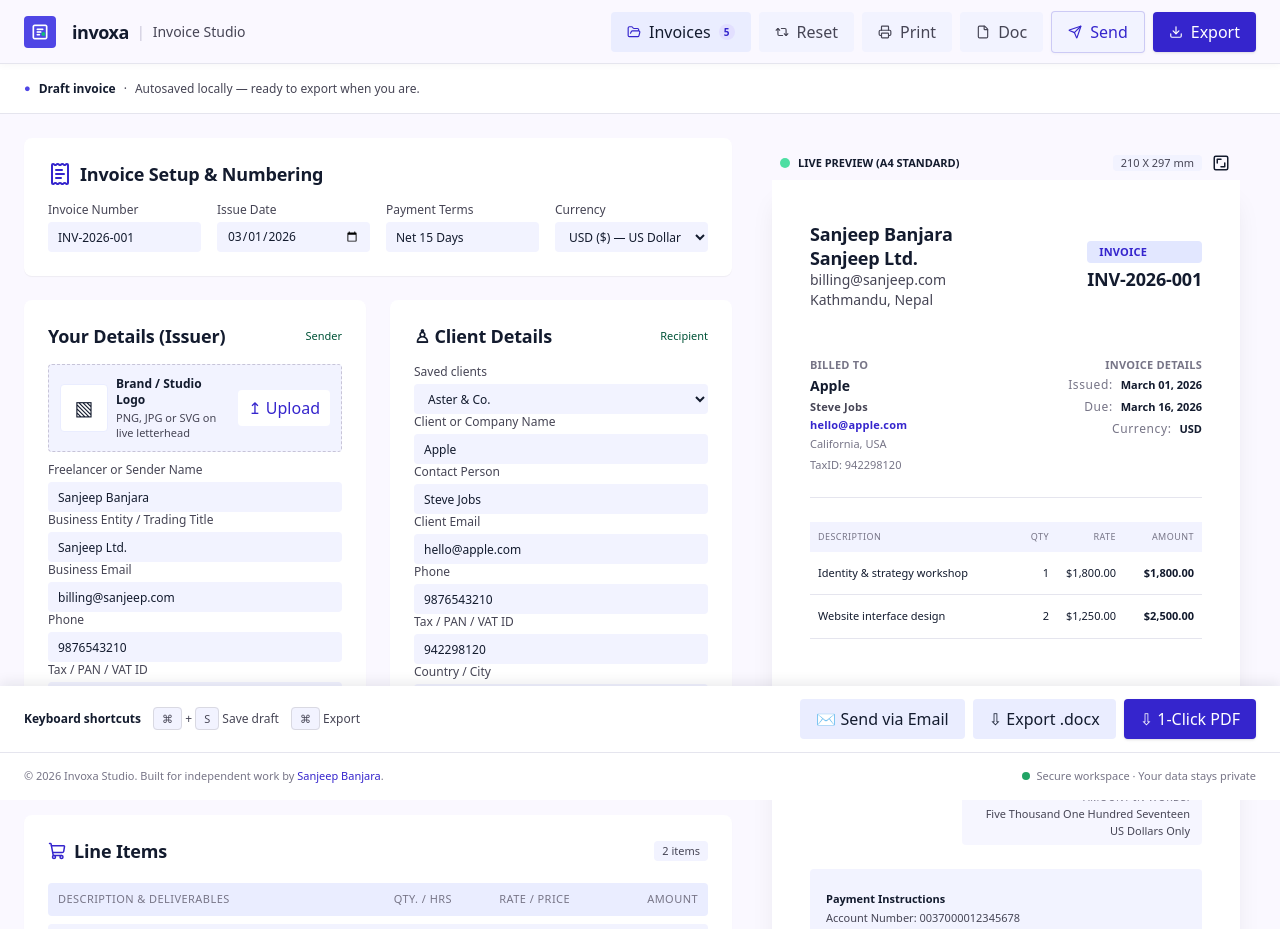
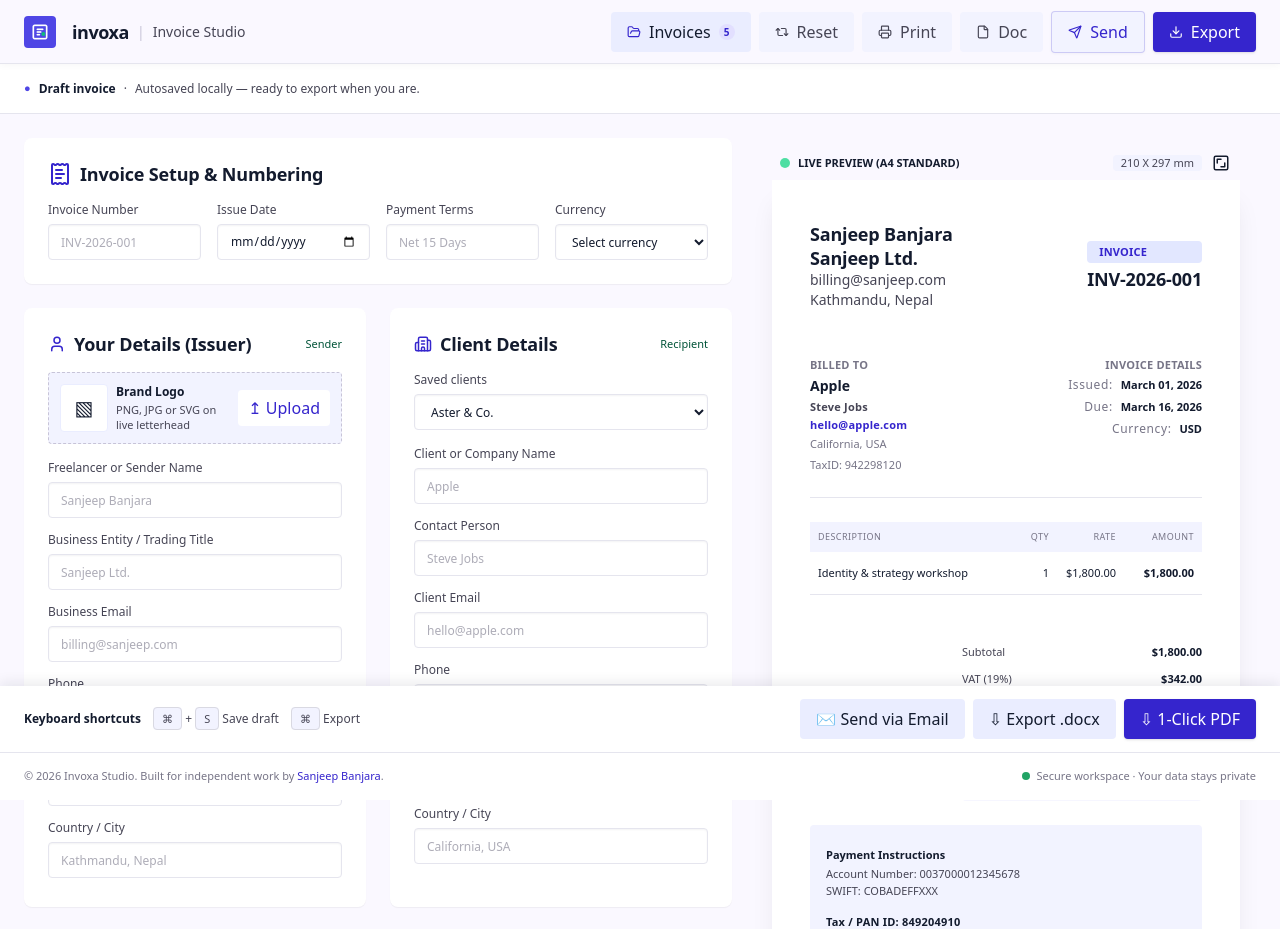
Before and after one commit to sanjeep1/invoice-generator, a Next.js app: page / in a window 1280 px wide. Shown: the top 929 px of the page. Built offline with nearby package versions, Linux system fonts and the light colour scheme.

Commit message:
Refactor invoice editor: implement sample data for placeholders, enhance UI components, and improve state management

```diff
--- a/app/page.tsx
+++ b/app/page.tsx
@@ -7,36 +7,34 @@ import Header from "@/components/Header";
 import InvoicePreview from "@/components/InvoicePreview";
 import UtilityBar from "@/components/UtilityBar";
 import type { BankAccountDetails, InvoiceDetails, InvoiceItem, InvoiceMeta } from "@/types/invoice";
+import { SAMPLE_ITEMS } from "@/lib/sample-invoice";
 
 export default function Home() {
-    const [items, setItems] = useState<InvoiceItem[]>([
-        { id: "1", description: "Identity & strategy workshop", quantity: 1, rate: 1800 },
-        { id: "2", description: "Website interface design", quantity: 2, rate: 1250 },
-    ]);
+    // Editor fields start empty so placeholder hints show; the preview
+    // falls back to lib/sample-invoice content until the user types.
+    const [items, setItems] = useState<InvoiceItem[]>([{ ...SAMPLE_ITEMS[0] }]);
     const [meta, setMeta] = useState<InvoiceMeta>({
-        invoiceNumber: "INV-2026-001",
-        issueDate: "2026-03-01",
-        paymentTerms: "Net 15 Days",
-        currency: "USD",
+        invoiceNumber: "",
+        issueDate: "",
+        paymentTerms: "",
+        currency: "",
     });
     const [details, setDetails] = useState<InvoiceDetails>({
-        senderName: "Sanjeep Banjara",
-        senderBusiness: "Sanjeep Ltd.",
-        senderEmail: "billing@sanjeep.com",
-        senderPhone: "9876543210",
-        senderTaxId: "849204910",
-        senderCountry: "Kathmandu, Nepal",
+        senderName: "",
+        senderBusiness: "",
+        senderEmail: "",
+        senderPhone: "",
+        senderTaxId: "",
+        senderCountry: "",
         senderLogo: "",
-        clientCompany: "Apple",
-        clientName: "Steve Jobs",
-        clientEmail: "hello@apple.com",
-        clientPhone: "9876543210",
-        clientTaxId: "942298120",
-        clientAddress: "California, USA",
+        clientCompany: "",
+        clientName: "",
+        clientEmail: "",
+        clientPhone: "",
+        clientTaxId: "",
+        clientAddress: "",
     });
-    const [notes, setNotes] = useState(
-        "Thank you for the opportunity to collaborate. Payment is due within 15 days of the invoice date.",
-    );
+    const [notes, setNotes] = useState("");
     const [bankDetails, setBankDetails] = useState<BankAccountDetails>({
         accountHolder: "",
         bankAndBranch: "",
@@ -46,18 +44,26 @@ export default function Home() {
         qrImage: "",
     });
 
-    const addItem = () =>
+    // Once the user edits anything, the preview leaves sample mode: empty
+    // fields then hide instead of falling back to sample content.
+    const [hasEdited, setHasEdited] = useState(false);
+    const markEdited = () => setHasEdited(true);
+
+    const addItem = () => {
+        markEdited();
         setItems([
             ...items,
-            { id: String(Date.now()), description: "New line item", quantity: 1, rate: 0 },
+            { id: String(Date.now()), description: "", quantity: 1, rate: 0 },
         ]);
+    };
 
     // String inputs for qty/rate coerce to numbers; description passes through.
     const updateItem = (
         id: string,
         key: "description" | "quantity" | "rate",
         value: string,
-    ) =>
+    ) => {
+        markEdited();
         setItems((list) =>
             list.map((i) =>
                 i.id === id
@@ -65,11 +71,15 @@ export default function Home() {
                     : i,
             ),
         );
+    };
 
-    const removeItem = (id: string) =>
+    const removeItem = (id: string) => {
+        markEdited();
         setItems((list) => list.filter((i) => i.id !== id));
+    };
 
-    const moveItem = (id: string, direction: "up" | "down") =>
+    const moveItem = (id: string, direction: "up" | "down") => {
+        markEdited();
         setItems((list) => {
             const index = list.findIndex((i) => i.id === id);
             if (index === -1) return list;
@@ -79,8 +89,10 @@ export default function Home() {
             [next[index], next[newIndex]] = [next[newIndex], next[index]];
             return next;
         });
+    };
 
-    const reorderItem = (dragId: string, targetId: string) =>
+    const reorderItem = (dragId: string, targetId: string) => {
+        markEdited();
         setItems((list) => {
             const from = list.findIndex((i) => i.id === dragId);
             const to = list.findIndex((i) => i.id === targetId);
@@ -90,16 +102,28 @@ export default function Home() {
             next.splice(to, 0, moved);
             return next;
         });
+    };
 
     // Patch-style updaters merge partial edits into each state slice.
-    const updateBankDetails = (patch: Partial<BankAccountDetails>) =>
+    const updateBankDetails = (patch: Partial<BankAccountDetails>) => {
+        markEdited();
         setBankDetails((prev) => ({ ...prev, ...patch }));
+    };
 
-    const updateMeta = (patch: Partial<InvoiceMeta>) =>
+    const updateMeta = (patch: Partial<InvoiceMeta>) => {
+        markEdited();
         setMeta((prev) => ({ ...prev, ...patch }));
+    };
 
-    const updateDetails = (patch: Partial<InvoiceDetails>) =>
+    const updateDetails = (patch: Partial<InvoiceDetails>) => {
+        markEdited();
         setDetails((prev) => ({ ...prev, ...patch }));
+    };
+
+    const updateNotes = (value: string) => {
+        markEdited();
+        setNotes(value);
+    };
 
     return (
         <main className="min-w-250 max-lg:min-w-0">
@@ -118,7 +142,7 @@ export default function Home() {
                     details={details}
                     onDetailsChange={updateDetails}
                     notes={notes}
-                    onNotesChange={setNotes}
+                    onNotesChange={updateNotes}
                     bankDetails={bankDetails}
                     onBankDetailsChange={updateBankDetails}
                 />
@@ -128,6 +152,7 @@ export default function Home() {
                     details={details}
                     notes={notes}
                     bankDetails={bankDetails}
+                    showSample={!hasEdited}
                 />
             </div>
             <ExportDrawer />
--- a/components/BankDetails.tsx
+++ b/components/BankDetails.tsx
@@ -119,7 +119,7 @@ export default function BankDetails({ value, onChange }: BankDetailsProps) {
         <section className="flex flex-col gap-4 rounded-lg bg-white p-6 shadow-[0_1px_2px_0_rgba(0, 0, 0, 0.05)]">
             <div className="flex justify-between border-b border-surface-container pb-2">
                 <div className="flex items-center gap-2">
-                    <Building2 className="h-5 w-5" />
+                    <Building2 className="h-5 w-5" stroke="var(--primary)" />
                     <h2 className="text-headline-sm text-on-surface">
                         Bank Details &amp; Payout Routing
                     </h2>
--- a/components/ClientSelect.tsx
+++ b/components/ClientSelect.tsx
@@ -14,10 +14,10 @@ export default function ClientSelect({
     onChange,
 }: ClientSelectProps) {
     return (
-        <label className="flex flex-col gap-1 text-xs text-on-surface-variant">
+        <label className="flex flex-col gap-1.5 text-xs leading-4 font-medium text-on-surface-variant">
             <span>Saved clients</span>
             <select
-                className="h-7.5 w-full rounded-sm border-0 bg-surface-container-low px-2.5 py-1.5 text-[13px] text-on-surface outline-none focus:outline-2 focus:outline-primary-fixed-dim"
+                className="h-9 w-full cursor-pointer rounded-sm border border-line bg-surface-container-lowest px-3 py-2 text-[13px] font-normal text-on-surface shadow-[inset_0_1px_2px_rgb(15_23_42/0.05)] outline-none transition hover:border-divider focus:border-primary focus:ring-2 focus:ring-primary-fixed-dim/50"
                 value={value}
                 defaultValue={value === undefined ? clients[0] : undefined}
                 onChange={(e) => onChange?.(e.target.value)}
--- a/components/DetailsCard.tsx
+++ b/components/DetailsCard.tsx
@@ -11,6 +11,7 @@ export type DetailField = {
 };
 
 type DetailsCardProps = {
+    icon?: ReactNode;
     title: string;
     side: string;
     fields: DetailField[];
@@ -19,7 +20,7 @@ type DetailsCardProps = {
     onChange?: (patch: Partial<InvoiceDetails>) => void;
 };
 
-export default function DetailsCard({ title, side, fields, media, value, onChange }: DetailsCardProps) {
+export default function DetailsCard({ icon, title, side, fields, media, value, onChange }: DetailsCardProps) {
     const handleChange =
         (key: keyof InvoiceDetails) => (e: ChangeEvent<HTMLInputElement>) => {
             onChange?.({ [key]: e.target.value });
@@ -28,10 +29,14 @@ export default function DetailsCard({ title, side, fields, media, value, onChang
     return (
         <section className="rounded-lg bg-white p-6 pb-7.25 shadow-[0_1px_1px_rgb(0_0_0/0.05)]">
             <div className="mb-4 flex items-center justify-between">
+                <div className="flex gap-2 items-center">
+                    {icon}
                     <h3 className="text-headline-sm text-on-surface">{title}</h3>
+                </div>
                 <small className="font-mono text-[11px] text-tertiary">{side}</small>
             </div>
-            {media}
+            {media ? <div className="mb-4">{media}</div> : null}
+            <div className="flex flex-col gap-3.5">
                 {fields.map((field) => (
                     <Field
                         key={field.fieldKey}
@@ -42,6 +47,7 @@ export default function DetailsCard({ title, side, fields, media, value, onChang
                         placeholder={field.placeholder}
                     />
                 ))}
+            </div>
         </section>
     );
 }
--- a/components/EditorPanel.tsx
+++ b/components/EditorPanel.tsx
@@ -5,6 +5,8 @@ import LogoUpload from "@/components/LogoUpload";
 import MetadataCard from "@/components/MetadataCard";
 import NotesCard from "@/components/NotesCard";
 import type { BankAccountDetails, InvoiceDetails, InvoiceItem, InvoiceMeta } from "@/types/invoice";
+import { SAMPLE_DETAILS } from "@/lib/sample-invoice";
+import { Building2, User } from "lucide-react";
 import BankDetails from "./BankDetails";
 
 type EditorPanelProps = {
@@ -50,6 +52,7 @@ export default function EditorPanel({
             <div className="grid grid-cols-2 gap-6 max-lg:grid-cols-1">
                 <DetailsCard
                     title="Your Details (Issuer)"
+                    icon={<User stroke="var(--primary)" size={18} />}
                     side="Sender"
                     media={
                         <LogoUpload
@@ -60,19 +63,21 @@ export default function EditorPanel({
                     value={details}
                     onChange={onDetailsChange}
                     fields={[
-                        { label: "Freelancer or Sender Name", fieldKey: "senderName" },
+                        { label: "Freelancer or Sender Name", fieldKey: "senderName", placeholder: SAMPLE_DETAILS.senderName },
                         {
                             label: "Business Entity / Trading Title",
                             fieldKey: "senderBusiness",
+                            placeholder: SAMPLE_DETAILS.senderBusiness,
                         },
-                        { label: "Business Email", fieldKey: "senderEmail" },
-                        { label: "Phone", fieldKey: "senderPhone", type: "tel" },
-                        { label: "Tax / PAN / VAT ID", fieldKey: "senderTaxId" },
-                        { label: "Country / City", fieldKey: "senderCountry" },
+                        { label: "Business Email", fieldKey: "senderEmail", placeholder: SAMPLE_DETAILS.senderEmail },
+                        { label: "Phone", fieldKey: "senderPhone", type: "tel", placeholder: SAMPLE_DETAILS.senderPhone },
+                        { label: "Tax / PAN / VAT ID", fieldKey: "senderTaxId", placeholder: SAMPLE_DETAILS.senderTaxId },
+                        { label: "Country / City", fieldKey: "senderCountry", placeholder: SAMPLE_DETAILS.senderCountry },
                     ]}
                 />
                 <DetailsCard
-                    title="♙ Client Details"
+                    title="Client Details"
+                    icon={<Building2 stroke="var(--primary)" size={18} />}
                     side="Recipient"
                     media={
                         // Saved-client choice fills the company-name field.
@@ -84,12 +89,12 @@ export default function EditorPanel({
                     value={details}
                     onChange={onDetailsChange}
                     fields={[
-                        { label: "Client or Company Name", fieldKey: "clientCompany" },
-                        { label: "Contact Person", fieldKey: "clientName" },
-                        { label: "Client Email", fieldKey: "clientEmail" },
-                        { label: "Phone", fieldKey: "clientPhone", type: "tel" },
-                        { label: "Tax / PAN / VAT ID", fieldKey: "clientTaxId" },
-                        { label: "Country / City", fieldKey: "clientAddress" },
+                        { label: "Client or Company Name", fieldKey: "clientCompany", placeholder: SAMPLE_DETAILS.clientCompany },
+                        { label: "Contact Person", fieldKey: "clientName", placeholder: SAMPLE_DETAILS.clientName },
+                        { label: "Client Email", fieldKey: "clientEmail", placeholder: SAMPLE_DETAILS.clientEmail },
+                        { label: "Phone", fieldKey: "clientPhone", type: "tel", placeholder: SAMPLE_DETAILS.clientPhone },
+                        { label: "Tax / PAN / VAT ID", fieldKey: "clientTaxId", placeholder: SAMPLE_DETAILS.clientTaxId },
+                        { label: "Country / City", fieldKey: "clientAddress", placeholder: SAMPLE_DETAILS.clientAddress },
                     ]}
                 />
             </div>
--- a/components/Field.tsx
+++ b/components/Field.tsx
@@ -9,10 +9,10 @@ type FieldProps = {
 // callers can make it controlled (value/onChange) or specialized (type/date).
 export default function Field({ label, defaultValue, ...inputProps }: FieldProps) {
     return (
-        <label className="flex flex-col gap-1 text-xs text-on-surface-variant">
+        <label className="flex flex-col gap-1.5 text-xs leading-4 font-medium text-on-surface-variant">
             <span>{label}</span>
             <input
-                className="h-7.5 w-full rounded-sm border-0 bg-surface-container-low px-2.5 py-1.5 text-[13px] text-on-surface outline-none focus:outline-2 focus:outline-primary-fixed-dim"
+                className="h-9 w-full rounded-sm border border-line bg-surface-container-lowest px-3 py-2 text-[13px] font-normal text-on-surface shadow-[inset_0_1px_2px_rgb(15_23_42/0.05)] outline-none transition placeholder:text-muted/60 hover:border-divider focus:border-primary focus:ring-2 focus:ring-primary-fixed-dim/50 disabled:cursor-not-allowed disabled:opacity-60"
                 defaultValue={defaultValue}
                 {...inputProps}
             />
--- a/components/InvoicePreview.tsx
+++ b/components/InvoicePreview.tsx
@@ -1,6 +1,7 @@
 import { useMemo } from "react";
 import Image from "next/image";
 import { formatCurrency, numberToWords } from "@/lib/utils";
+import { SAMPLE_DETAILS, SAMPLE_ITEMS, SAMPLE_META, SAMPLE_NOTES } from "@/lib/sample-invoice";
 import type {
     BankAccountDetails,
     InvoiceDetails,
@@ -16,6 +17,7 @@ type InvoicePreviewProps = {
     details?: InvoiceDetails;
     notes?: string;
     bankDetails?: BankAccountDetails;
+    showSample?: boolean;
 };
 
 const paperLabel = "font-inter text-[12px] tracking-wider text-muted";
@@ -84,32 +86,39 @@ export default function InvoicePreview({
     details,
     notes,
     bankDetails,
+    showSample = true,
 }: InvoicePreviewProps) {
-    // Raw trimmed values with no dummy fallbacks: the initial state in
-    // `app/page.tsx` carries the presentable defaults, so the sheet is full
-    // on first paint — but once the user clears a field, its line hides
-    // instead of resurrecting placeholder data.
+    // Sample mode (before the user edits anything): empty editor fields fall
+    // back to sample content so the sheet shows a full example invoice. Once
+    // editing starts, empty fields resolve to "" and their lines hide.
+    const pick = (raw: string | undefined, sample: string) =>
+        raw?.trim() || (showSample ? sample : "");
     const resolvedMeta = {
-        invoiceNumber: meta?.invoiceNumber?.trim() ?? "",
-        issueDate: meta?.issueDate?.trim() ?? "",
-        paymentTerms: meta?.paymentTerms?.trim() ?? "",
-        currency: meta?.currency?.trim() ?? "",
+        invoiceNumber: pick(meta?.invoiceNumber, SAMPLE_META.invoiceNumber),
+        issueDate: pick(meta?.issueDate, SAMPLE_META.issueDate),
+        paymentTerms: pick(meta?.paymentTerms, SAMPLE_META.paymentTerms),
+        currency: pick(meta?.currency, SAMPLE_META.currency),
     };
     const sender = {
-        name: details?.senderName?.trim() ?? "",
-        business: details?.senderBusiness?.trim() ?? "",
-        email: details?.senderEmail?.trim() ?? "",
-        country: details?.senderCountry?.trim() ?? "",
-        taxID: details?.senderTaxId?.trim() ?? "",
+        name: pick(details?.senderName, SAMPLE_DETAILS.senderName),
+        business: pick(details?.senderBusiness, SAMPLE_DETAILS.senderBusiness),
+        email: pick(details?.senderEmail, SAMPLE_DETAILS.senderEmail),
+        country: pick(details?.senderCountry, SAMPLE_DETAILS.senderCountry),
+        taxID: pick(details?.senderTaxId, SAMPLE_DETAILS.senderTaxId),
     };
     const client = {
-        company: details?.clientCompany?.trim() ?? "",
-        name: details?.clientName?.trim() ?? "",
-        email: details?.clientEmail?.trim() ?? "",
-        address: details?.clientAddress?.trim() ?? "",
-        taxId: details?.clientTaxId?.trim() ?? "",
+        company: pick(details?.clientCompany, SAMPLE_DETAILS.clientCompany),
+        name: pick(details?.clientName, SAMPLE_DETAILS.clientName),
+        email: pick(details?.clientEmail, SAMPLE_DETAILS.clientEmail),
+        address: pick(details?.clientAddress, SAMPLE_DETAILS.clientAddress),
+        taxId: pick(details?.clientTaxId, SAMPLE_DETAILS.clientTaxId),
     };
-    const resolvedNotes = notes?.trim() ?? "";
+    const resolvedNotes = pick(notes, SAMPLE_NOTES);
+    // Line items are user-owned once added; before that, preview sample rows.
+    const displayItems = useMemo(
+        () => (items.length > 0 ? items : showSample ? SAMPLE_ITEMS : []),
+        [items, showSample],
+    );
 
     // Shared payment-instructions block: only non-empty bank fields print
     const paymentInstructions = (
@@ -167,8 +176,8 @@ export default function InvoicePreview({
         }
     };
     const subtotal = useMemo(
-        () => items.reduce((sum, i) => sum + i.quantity * i.rate, 0),
-        [items],
+        () => displayItems.reduce((sum, i) => sum + i.quantity * i.rate, 0),
+        [displayItems],
     );
     const tax = subtotal * taxRate;
     const total = subtotal + tax;
@@ -280,7 +289,7 @@ export default function InvoicePreview({
                         <span className="text-right">RATE</span>
                         <span className="text-right">AMOUNT</span>
                     </div>
-                    {items.map((i) => (
+                    {displayItems.map((i) => (
                         <div
                             key={i.id}
                             className="grid grid-cols-[minmax(80px,1fr)_34px_62px_73px] gap-1.25 border-b border-line px-2 py-3.25 text-[11px] text-on-surface"
@@ -325,7 +334,10 @@ export default function InvoicePreview({
                     ) : (
                         paymentInstructions
                     )}
-                    <p className="mt-4 text-label-num-sm">Tax / PAN ID: {sender.taxID}</p>
+                    {sender.taxID ? (
+                        <p className="mt-4 text-label-num-sm">Tax / PAN ID: {sender.taxID}</p>
+                    ) : null}
+
                     <div>
                         {resolvedNotes ? (
                             <small className="mt-2 block text-[11px] text-muted">
--- a/components/LogoUpload.tsx
+++ b/components/LogoUpload.tsx
@@ -55,7 +55,7 @@ export default function LogoUpload({ value = "", onChange }: LogoUploadProps) {
     };
 
     return (
-        <div className="mb-2.5 flex items-center gap-2 rounded-sm border border-dashed border-divider bg-surface-container-low p-2.75">
+        <div className="flex items-center gap-2 rounded-sm border border-dashed border-divider bg-surface-container-low p-2.75">
             {value ? (
                 <span className="relative flex size-12 shrink-0 items-center justify-center overflow-hidden rounded-sm border border-surface-container bg-white">
                     <Image
@@ -80,7 +80,7 @@ export default function LogoUpload({ value = "", onChange }: LogoUploadProps) {
                 </span>
             )}
             <div className="flex flex-1 flex-col gap-0.5">
-                <b className="text-xs text-on-surface">Brand / Studio Logo</b>
+                <b className="text-xs text-on-surface">Brand Logo</b>
                 <small className="text-[11px] leading-3.75 text-on-surface-variant">
                     PNG, JPG or SVG on live letterhead
                 </small>
--- a/components/MetadataCard.tsx
+++ b/components/MetadataCard.tsx
@@ -1,5 +1,6 @@
 import Field from "@/components/Field";
 import { CURRENCIES } from "@/lib/currencies";
+import { SAMPLE_META } from "@/lib/sample-invoice";
 import { ReceiptText } from "lucide-react";
 import type { ChangeEvent } from "react";
 import type { InvoiceMeta } from "@/types/invoice";
@@ -32,7 +33,7 @@ export default function MetadataCard({ value, onChange }: InvoiceMetaProps) {
             </div>
             <div className="grid grid-cols-4 gap-4 max-lg:grid-cols-2 max-md:grid-cols-1">
                 <Field label="Invoice Number"
-                    placeholder="INV-2025-084"
+                    placeholder={SAMPLE_META.invoiceNumber}
                     value={details.invoiceNumber}
                     onChange={handleChange("invoiceNumber")}
                     autoComplete="off"
@@ -43,14 +44,14 @@ export default function MetadataCard({ value, onChange }: InvoiceMetaProps) {
                     onChange={handleChange("issueDate")}
                 />
                 <Field label="Payment Terms"
-                    placeholder="Net 15 Days"
+                    placeholder={SAMPLE_META.paymentTerms}
                     value={details.paymentTerms}
                     onChange={handleChange("paymentTerms")}
                     autoComplete="off" />
-                <label className="flex flex-col gap-1 text-xs text-on-surface-variant">
+                <label className="flex flex-col gap-1.5 text-xs leading-4 font-medium text-on-surface-variant">
                     <span>Currency</span>
                     <select
-                        className="h-7.5 w-full rounded-sm border-0 bg-surface-container-low px-2.5 py-1.5 text-[13px] text-on-surface outline-none focus:outline-2 focus:outline-primary-fixed-dim"
+                        className="h-9 w-full cursor-pointer rounded-sm border border-line bg-surface-container-lowest px-3 py-2 text-[13px] font-normal text-on-surface shadow-[inset_0_1px_2px_rgb(15_23_42/0.05)] outline-none transition hover:border-divider focus:border-primary focus:ring-2 focus:ring-primary-fixed-dim/50"
                         value={details.currency}
                         onChange={handleChange("currency")}
                     >
--- /dev/null
+++ b/lib/sample-invoice.ts
@@ -0,0 +1,35 @@
+import type { InvoiceDetails, InvoiceItem, InvoiceMeta } from "@/types/invoice";
+
+// Sample content shown in the live preview (and as editor placeholders)
+// while the corresponding form fields are still empty. Once the user types
+// into a field, the typed value takes over in the preview.
+export const SAMPLE_META: InvoiceMeta = {
+    invoiceNumber: "INV-2026-001",
+    issueDate: "2026-03-01",
+    paymentTerms: "Net 15 Days",
+    currency: "USD",
+};
+
+export const SAMPLE_DETAILS: InvoiceDetails = {
+    senderName: "Sanjeep Banjara",
+    senderBusiness: "Sanjeep Ltd.",
+    senderEmail: "billing@sanjeep.com",
+    senderPhone: "9876543210",
+    senderTaxId: "849204910",
+    senderCountry: "Kathmandu, Nepal",
+    senderLogo: "",
+    clientCompany: "Apple",
+    clientName: "Steve Jobs",
+    clientEmail: "hello@apple.com",
+    clientPhone: "9876543210",
+    clientTaxId: "942298120",
+    clientAddress: "California, USA",
+};
+
+export const SAMPLE_ITEMS: InvoiceItem[] = [
+    { id: "sample-1", description: "Identity & strategy workshop", quantity: 1, rate: 1800 },
+    { id: "sample-2", description: "Website interface design", quantity: 2, rate: 1250 },
+];
+
+export const SAMPLE_NOTES =
+    "Thank you for the opportunity to collaborate. Payment is due within 15 days of the invoice date.";
```
Also changed, not shown: components/LineItemsCard.tsx (+4 -3 lines), components/NotesCard.tsx (+4 -5 lines). Lines whose indentation alone changed are shown as unchanged.
